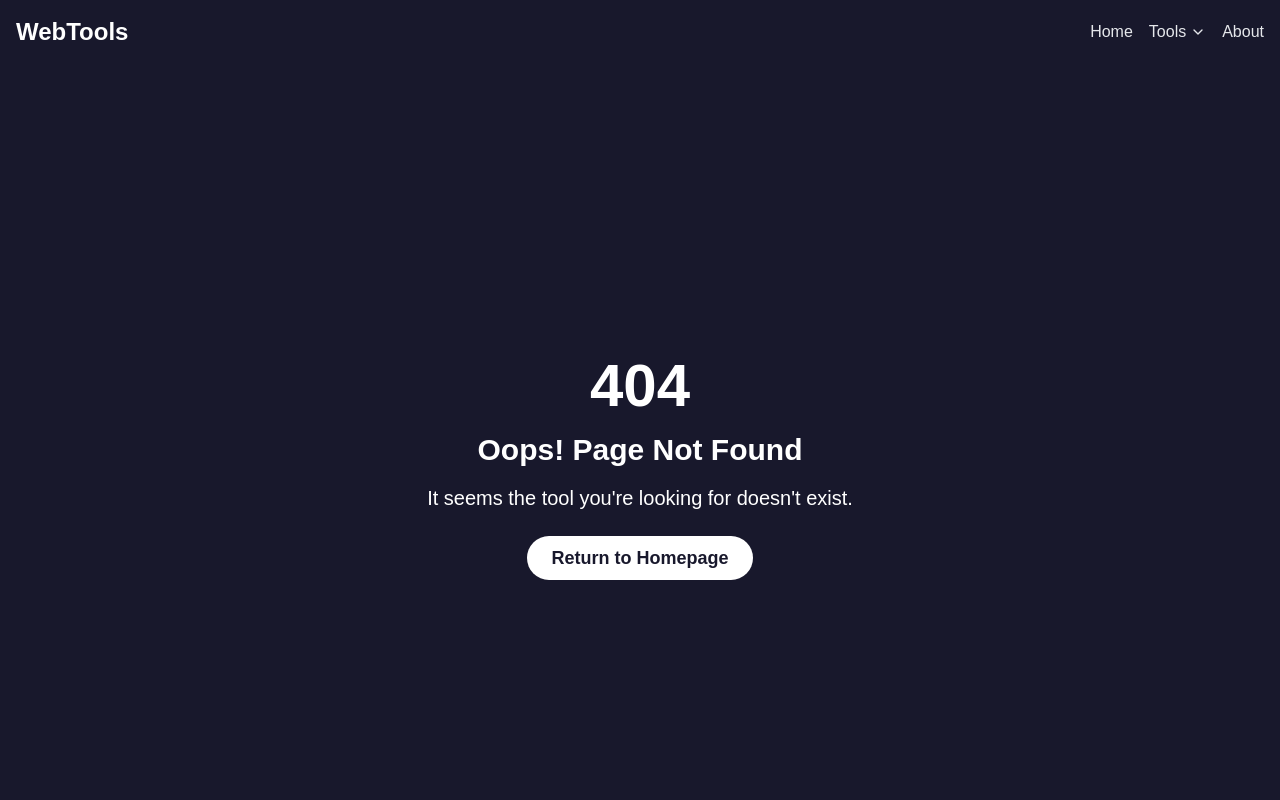
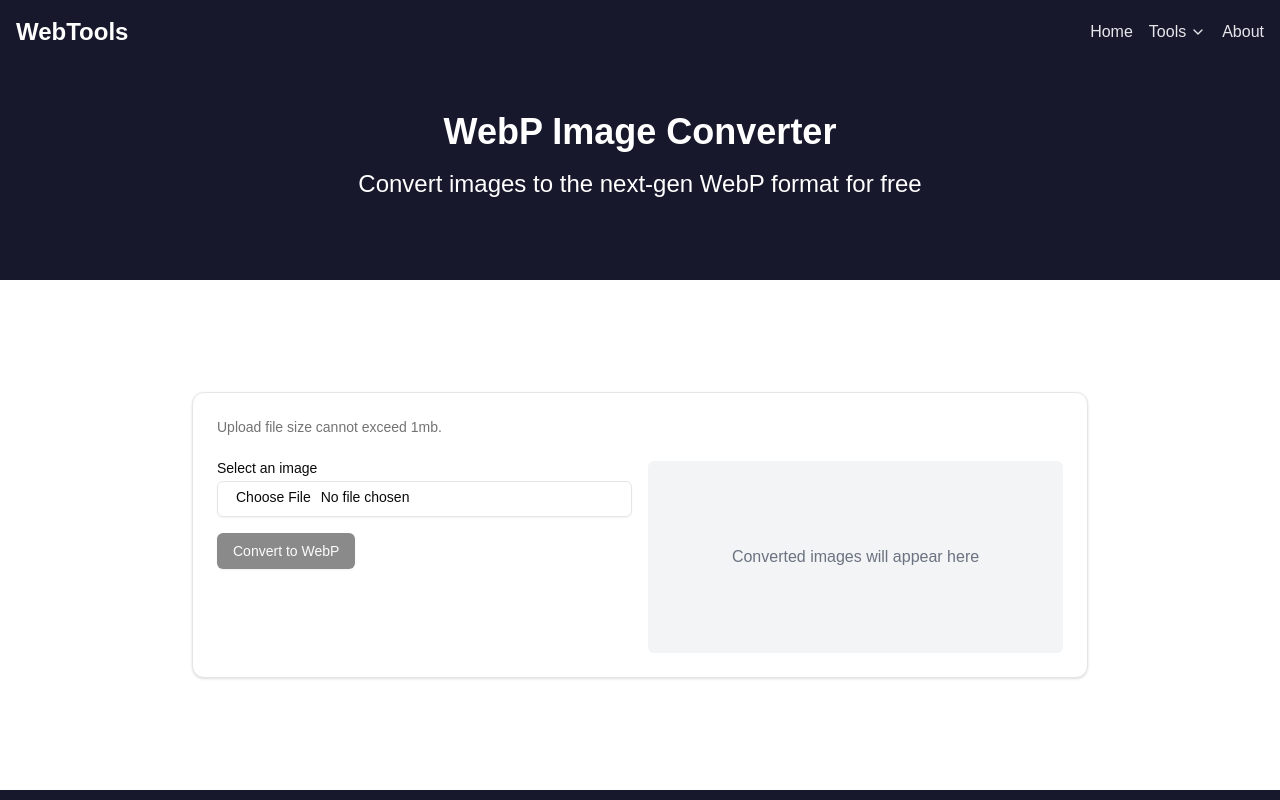
Before and after one commit to eglenn-dev/web-tools, a Next.js app: page /tools/webp in a window 1280 px wide. Before the commit this address had no page. Shown: the top 800 px of the page. Built offline with nearby package versions, Linux system fonts and the light colour scheme.

Commit message:
Add WebP image converter tool and related UI components

```diff
--- /dev/null
+++ b/app/actions.ts
@@ -0,0 +1,19 @@
+"use server";
+import sharp from "sharp";
+
+export async function convertToWebP(formData: FormData) {
+    const file = formData.get("file") as File;
+    if (!file) {
+        throw new Error("No file uploaded");
+    }
+
+    const bytes = await file.arrayBuffer();
+    const buffer = Buffer.from(bytes);
+
+    const webpBuffer = await sharp(buffer).webp().toBuffer();
+
+    return {
+        webpBuffer: webpBuffer.toString("base64"),
+        filename: file.name.replace(/\.[^/.]+$/, "") + ".webp",
+    };
+}
--- /dev/null
+++ b/app/tools/webp/page.tsx
@@ -0,0 +1,21 @@
+import { ImageConverter } from "@/components/tools/ImageConverter";
+import type { Metadata } from "next";
+
+export const metadata: Metadata = {
+    title: "WebP Converter | WebTools",
+    description: "Generate a QR code for any URL, all for free and easy to use.",
+}
+
+export default async function QRCodePage() {
+    return (
+        <section>
+            <div className="bg-transparent text-white py-12 container mx-auto px-4 text-center">
+                <h1 className="text-4xl md:text-4xl font-bold mb-4">WebP Image Converter</h1>
+                <p className="text-lg md:text-2xl mb-8">Convert images to the next-gen WebP format for free</p>
+            </div>
+            <div className="bg-white text-[#18182c] py-28 flex justify-center">
+                <ImageConverter />
+            </div>
+        </section>
+    )
+}
--- /dev/null
+++ b/components/tools/ImageConverter.tsx
@@ -0,0 +1,88 @@
+'use client'
+import { useState } from 'react'
+import { convertToWebP } from '@/app/actions'
+import { Button } from '@/components/ui/button'
+import { Input } from '@/components/ui/input'
+import { Label } from '@/components/ui/label'
+import { Card, CardContent, CardHeader } from '@/components/ui/card'
+
+export function ImageConverter() {
+    const [file, setFile] = useState<File | null>(null)
+    const [convertedImageUrl, setConvertedImageUrl] = useState<string | null>(null)
+    const [convertedFilename, setConvertedFilename] = useState<string | null>(null)
+    const [isConverting, setIsConverting] = useState(false)
+
+    const handleSubmit = async (e: React.FormEvent<HTMLFormElement>) => {
+        e.preventDefault()
+        if (!file) return
+
+        setIsConverting(true)
+        const formData = new FormData()
+        formData.append('file', file)
+
+        try {
+            const result = await convertToWebP(formData)
+            const blob = new Blob([Buffer.from(result.webpBuffer, 'base64')], { type: 'image/webp' })
+            const url = URL.createObjectURL(blob)
+            setConvertedImageUrl(url)
+            setConvertedFilename(result.filename)
+        } catch (error) {
+            console.error('Conversion failed:', error)
+            alert('Conversion failed. Please try again.')
+        } finally {
+            setIsConverting(false)
+        }
+    }
+
+    return (
+        <Card className="w-full max-w-4xl">
+            <CardHeader>
+                <p className="text-sm text-muted-foreground">Upload file size cannot exceed 1mb.</p>
+            </CardHeader>
+            <CardContent>
+                <div className='grid lg:grid-cols-2 md:grid-cols-1 sm:grid-cols-1 gap-4'>
+                    <div>
+                        <form onSubmit={handleSubmit}>
+                            <div className="grid w-full items-center gap-4">
+                                <div className="flex flex-col space-y-1.5">
+                                    <Label htmlFor="image">Select an image</Label>
+                                    <Input
+                                        id="image"
+                                        type="file"
+                                        accept="image/*"
+                                        onChange={(e) => setFile(e.target.files?.[0] || null)}
+                                    />
+                                </div>
+                            </div>
+                            <div className="mt-4">
+                                <Button type="submit" disabled={!file || isConverting}>
+                                    {isConverting ? 'Converting...' : 'Convert to WebP'}
+                                </Button>
+                            </div>
+                        </form>
+                    </div>
+                    <div>
+                        {(convertedImageUrl && convertedFilename) ? (
+                            <div className="flex flex-col items-start">
+                                <a
+                                    href={convertedImageUrl}
+                                    download={convertedFilename}
+                                    className="text-blue-600 hover:underline mb-2"
+                                >
+                                    Download Converted Image
+                                </a>
+                                <div className="border rounded-md p-2 bg-gray-50">
+                                    <img src={convertedImageUrl} alt="Converted WebP" className="max-w-full h-auto" />
+                                </div>
+                            </div>
+                        ) : (
+                            <div className='flex items-center justify-center h-48 bg-gray-100 rounded-md'>
+                                <p className='text-gray-500'>Converted images will appear here</p>
+                            </div>
+                        )}
+                    </div>
+                </div>
+            </CardContent>
+        </Card>
+    )
+}
```
